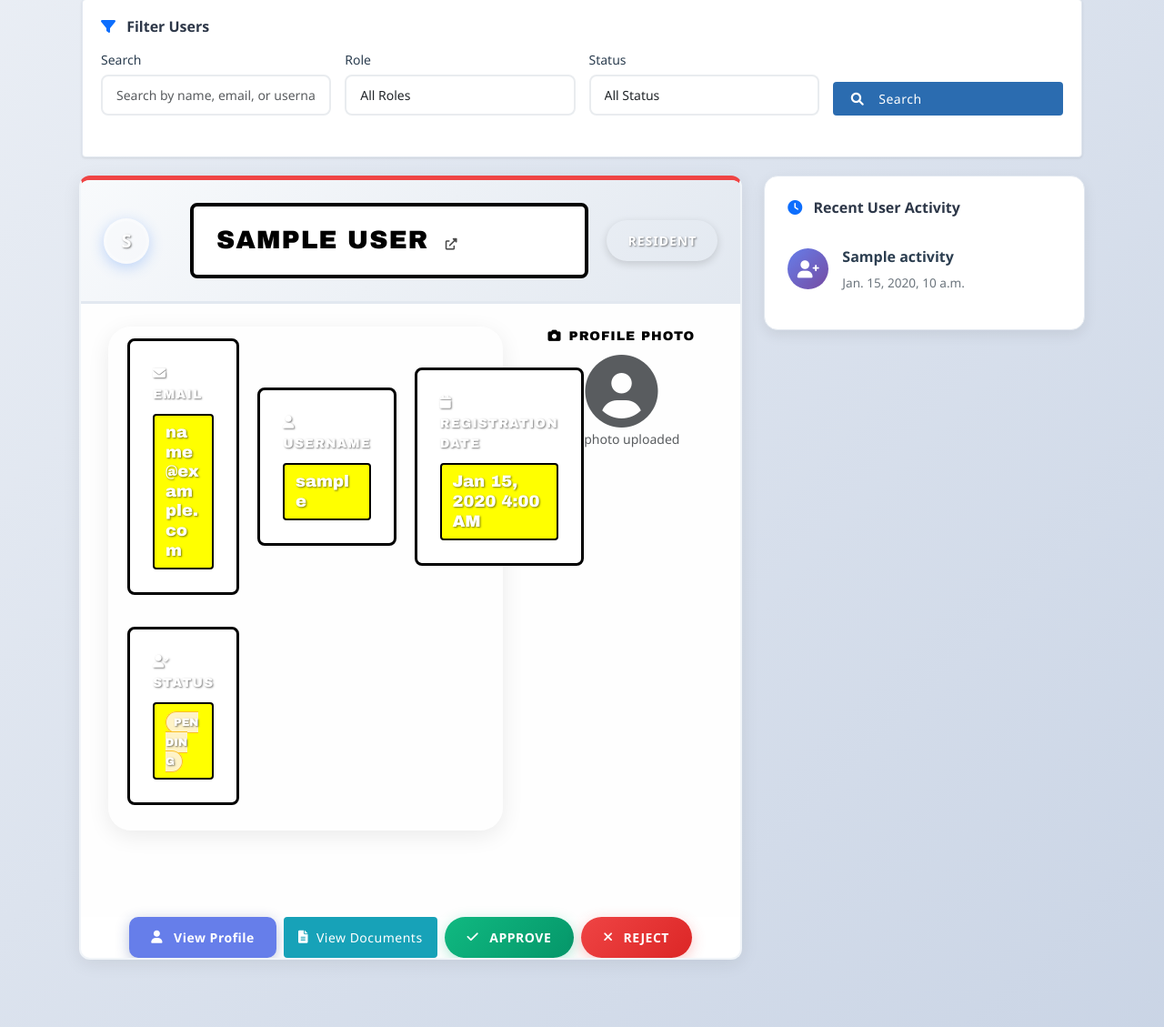
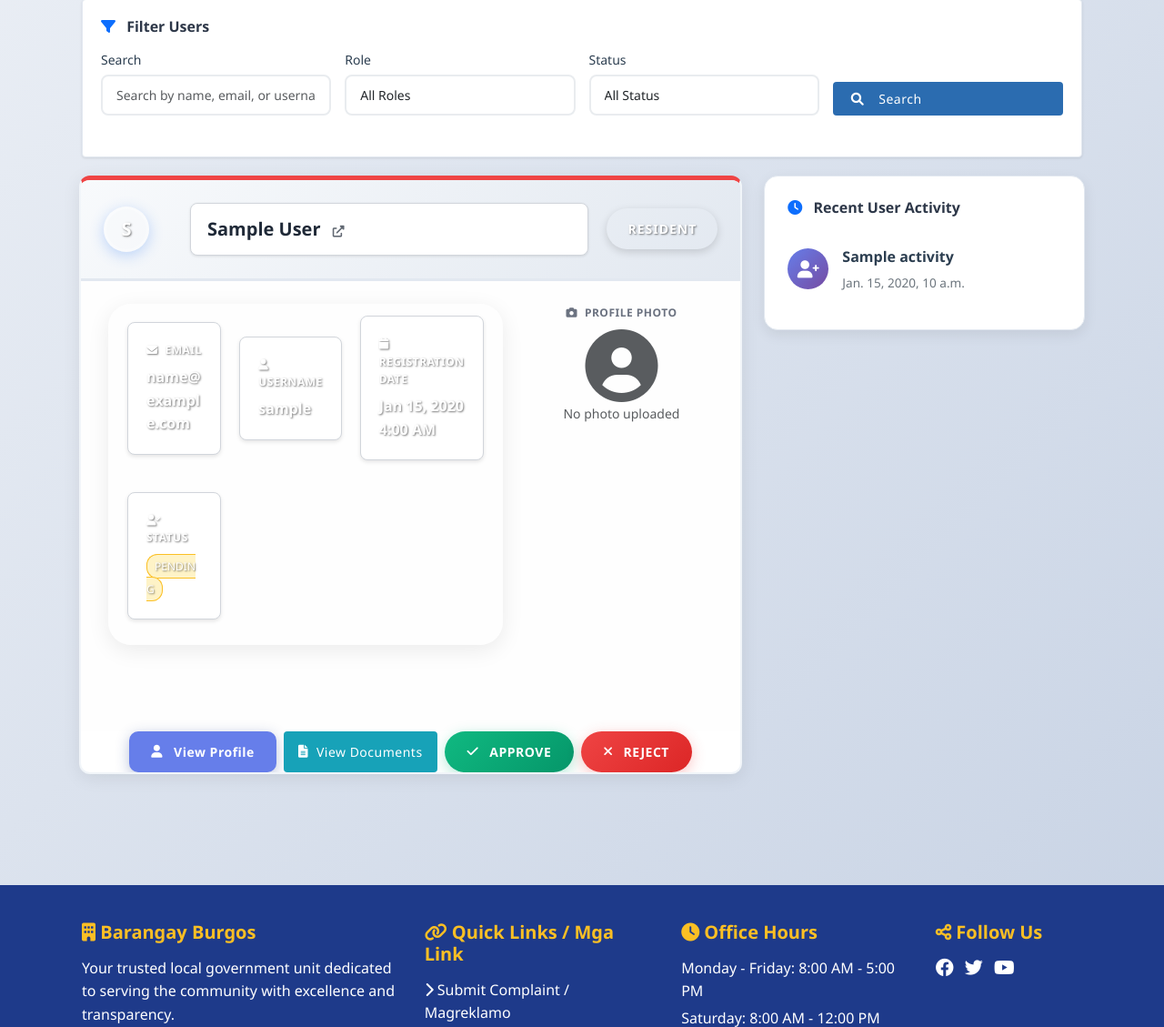
Before and after one commit to qwertyuiop547/mywebapp, a Django app: template templates/accounts/user_approval.html in a window 1280 px wide. Shown: the part 913-2042 px from the top of the page at 91% size. Run offline with Django 5.2, Linux system fonts and the light colour scheme; tables that the repository leaves empty hold one stand-in row (values such as "Sample post"); the template is opened without the code that fills it: values that come from a table or form of the project are taken from there, most other values are stand-ins (such as "Sample title", 1, 10 or a date in 2020).

Commit message:
Fix: Revert to clean professional design - removed ugly high contrast

```diff
--- a/templates/accounts/user_approval.html
+++ b/templates/accounts/user_approval.html
@@ -439,30 +439,25 @@
     }
 
     .user-name {
-        font-size: 28px;
-        font-weight: 900;
-        color: #000000;
+        font-size: 20px;
+        font-weight: 700;
+        color: #1f2937;
         flex-grow: 1;
         background: #ffffff;
-        padding: 15px 25px;
+        padding: 12px 18px;
         border-radius: 8px;
-        border: 4px solid #000000;
-        font-family: 'Arial Black', Arial, sans-serif;
-        text-transform: uppercase;
-        letter-spacing: 1px;
+        border: 1px solid #d1d5db;
+        box-shadow: 0 1px 3px rgba(0,0,0,0.1);
     }
 
     .user-name a {
-        color: #000000 !important;
+        color: #1f2937 !important;
         text-decoration: none !important;
         transition: all 0.3s ease;
     }
 
     .user-name a:hover {
-        color: #ff0000 !important;
-        background: #ffff00;
-        padding: 5px 10px;
-        border-radius: 4px;
+        color: #3b82f6 !important;
     }
 
     .role-badge {
@@ -496,44 +491,37 @@
 
     .info-item {
         background: #ffffff;
-        padding: 25px;
+        padding: 20px;
         border-radius: 8px;
-        border: 3px solid #000000;
+        border: 1px solid #d1d5db;
         margin-bottom: 15px;
-        min-height: 80px;
-        display: flex;
-        flex-direction: column;
-        justify-content: center;
+        min-height: 70px;
+        box-shadow: 0 2px 4px rgba(0,0,0,0.1);
+        transition: all 0.2s ease;
     }
 
     .info-item:hover {
-        background: #f0f9ff;
-        border-color: #2563eb;
+        border-color: #3b82f6;
+        box-shadow: 0 4px 8px rgba(59, 130, 246, 0.15);
     }
 
     .info-label {
-        font-size: 14px;
-        color: #000000;
+        font-size: 12px;
+        color: #6b7280;
         text-transform: uppercase;
-        font-weight: 900;
-        letter-spacing: 1px;
-        margin-bottom: 10px;
+        font-weight: 600;
+        letter-spacing: 0.5px;
+        margin-bottom: 8px;
         display: block;
-        font-family: 'Arial Black', Arial, sans-serif;
     }
 
     .info-value {
-        color: #000000;
-        font-weight: 900;
-        font-size: 18px;
-        font-family: 'Arial Black', Arial, sans-serif;
-        line-height: 1.2;
+        color: #111827;
+        font-weight: 700;
+        font-size: 16px;
+        line-height: 1.3;
         word-break: break-word;
-        text-shadow: none;
-        background: #ffff00;
-        padding: 8px 12px;
-        border-radius: 4px;
-        border: 2px solid #000000;
+        font-family: 'Segoe UI', system-ui, sans-serif;
     }
 
     .user-actions {
```
